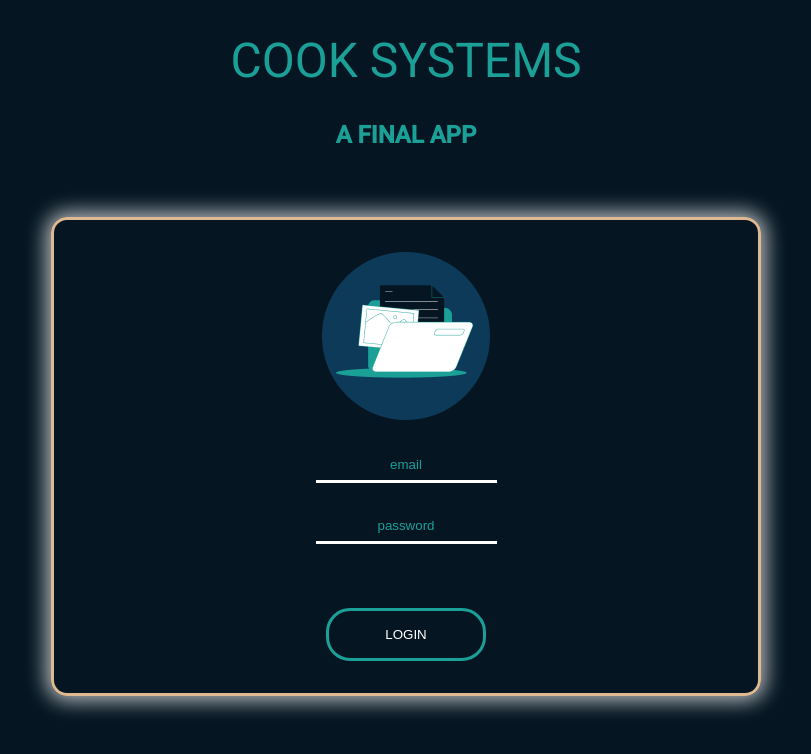
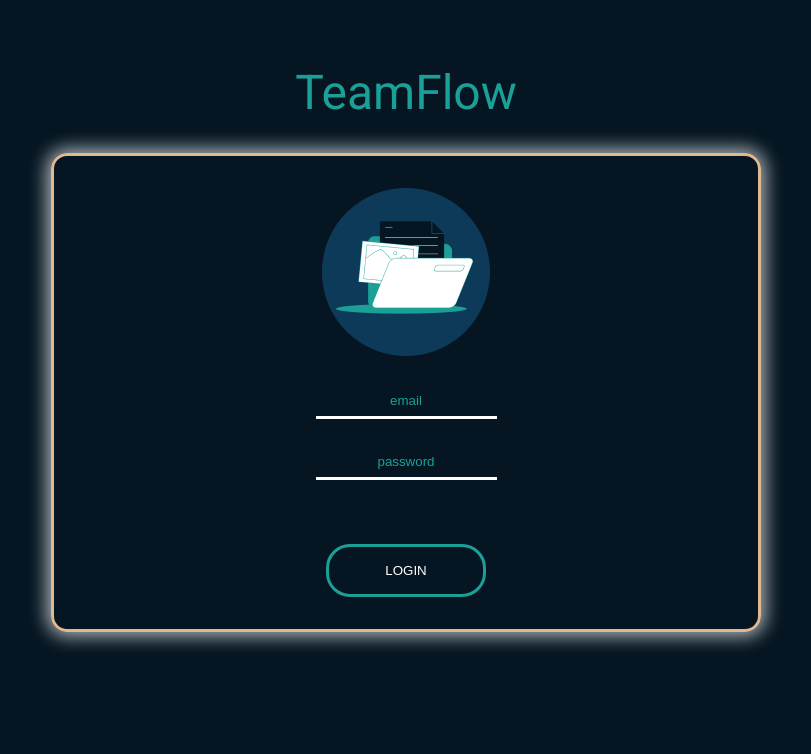
Before and after one commit to ismarjiw/TeamFlow, an Angular app in the folder frontend/: page / in a window 1280 px wide. Shown: the top 754 px of the page, without its empty margins (234-1045 px from the left). Built offline with nearby package versions, Linux system fonts and the light colour scheme; a web font is replaced by a local one.

Commit message:
minor edit

```diff
--- a/frontend/src/app/login/login.component.css
+++ b/frontend/src/app/login/login.component.css
@@ -1,5 +1,6 @@
 .header-content {
     color: var(--header-color);
+    margin-top: 2rem;
 }
 
 .subtitle {
--- a/frontend/src/app/login/login.component.html
+++ b/frontend/src/app/login/login.component.html
@@ -1,7 +1,6 @@
 <div class="container">
 	<div class="header-content">
-		<h1 class="title">COOK SYSTEMS</h1>
-		<h2 class="subtitle">A FINAL APP</h2>
+		<h1 class="title">TeamFlow</h1>
 	</div>
 
 	<div class="login-container">
--- a/frontend/src/index.html
+++ b/frontend/src/index.html
@@ -2,7 +2,7 @@
 <html lang="en">
 <head>
   <meta charset="utf-8">
-  <title>Client</title>
+  <title>TeamFlow</title>
   <base href="/">
   <meta name="viewport" content="width=device-width, initial-scale=1">
   <link rel="icon" type="image/x-icon" href="favicon.ico">
```
